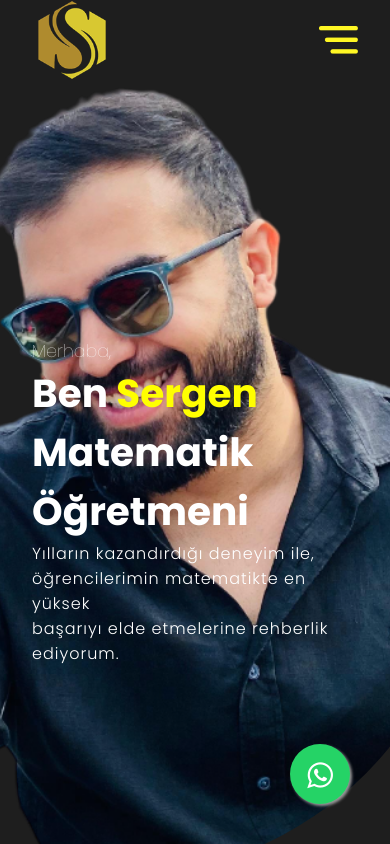
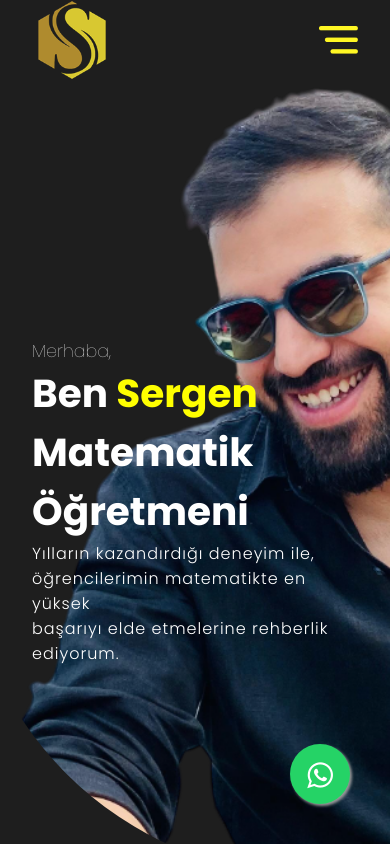
Before and after one commit to sergenhoca/sergenhocacom, a React (Create React App) app: page / in a window 390 px wide. Shown: the top 844 px of the page. Built offline with nearby package versions, Linux system fonts and the light colour scheme.

Commit message:
first commit

```diff
--- a/src/components/Intro/intro.css
+++ b/src/components/Intro/intro.css
@@ -69,6 +69,6 @@
 }
 @media screen and (max-width: 480px) {
   .bg {
-    right: -20vw;
+    right: -70vw;
   }
 }
```
